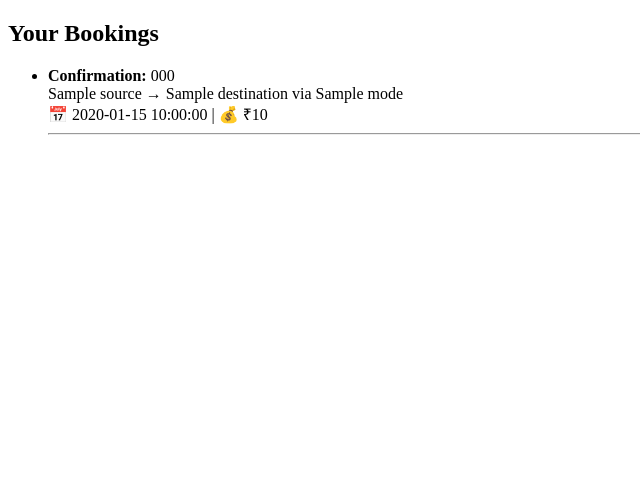
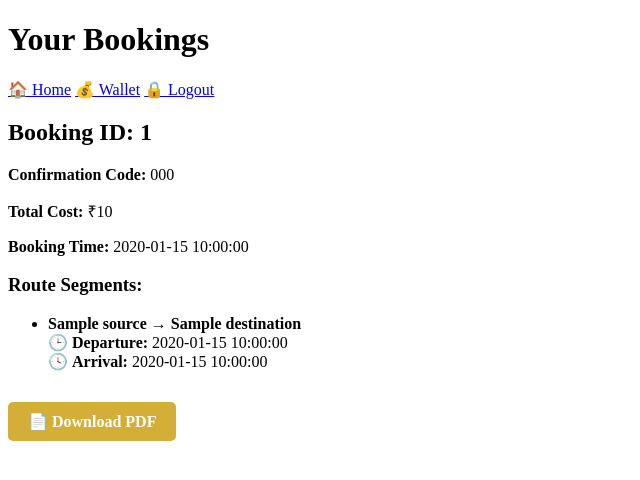
Before and after one commit to BHOOMIKAKN/YatriiMultimode, a Flask app: template templates/bookings.html in a window 1280 px wide. Shown: the top 480 px of the page, without its empty margins (0-640 px from the left). Run offline with Flask 3, Linux system fonts and the light colour scheme; the template is opened without the code that fills it: most values are stand-ins (such as "Sample title", 1, 10 or a date in 2020).

Commit message:
User Panel Complete

```diff
--- a/app.py
+++ b/app.py
@@ -33,8 +33,31 @@ def logout():
     return redirect('/login')
 
 
-def send_confirmation_email(to_address, confirmation_code, booking_details):
-    # Email subject and body content
+def send_confirmation_email(to_address, confirmation_code, route_segments):
+    # Construct booking details
+    booking_details = ""
+
+    for segment in route_segments:
+        source = segment.get('source', 'Unknown')
+        destination = segment.get('destination', 'Unknown')
+        mode = segment.get('mode', 'Unknown')
+        departure_datetime = segment.get('departure_datetime', 'N/A')
+        arrival_datetime = segment.get('arrival_datetime', 'N/A')
+        cost = segment.get('cost', 'N/A')
+        duration = segment.get('duration', 'N/A')
+
+        booking_details += f"""
+        From: {source}
+        To: {destination}
+        Mode of Transport: {mode}
+        Departure: {departure_datetime}
+        Arrival: {arrival_datetime}
+        Cost: ₹{cost}
+        Duration: {duration} minutes
+        ---------------------------
+        """
+
+    # Email subject and body
     subject = "Booking Confirmation"
     body = f"""
     Dear Customer,
@@ -52,7 +75,7 @@ def send_confirmation_email(to_address, confirmation_code, booking_details):
     Multimodal Transport System Team
     """
 
-    # Set up the MIME
+    # Set up MIME
     msg = MIMEMultipart()
     msg['From'] = SMTP_USERNAME
     msg['To'] = to_address
@@ -111,6 +134,8 @@ def format_route_with_dates(route, travel_date_str):
 
     return updated_route
 
+
+route_cache = {}
 
 
 @app.route('/find-routes', methods=['GET', 'POST'])
@@ -371,18 +396,16 @@ def user_bookings(user_id):
     return render_template('bookings.html', bookings=bookings)
 
 
-@app.route('/booking-confirmation', methods=['POST'])
-def booking_confirmation():
+@app.route('/booking-confirmation/<int:route_id>', methods=['POST'])
+def booking_confirmation(route_id):
     user_id = session.get('user_id')
     if not user_id:
-        flash("Please log in to confirm your booking.", "error")
+        flash("Booking session expired or not logged in", "error")
         return redirect('/login')
 
-    # ✅ Get selected route from session and debug
-    selected_route = session.get('selected_route')
-    print("Selected route from session:", selected_route)  # 🔍 Debug selected route
+    selected_route = route_cache.get(route_id)
     if not selected_route:
-        flash("No route selected.", "error")
+        flash("Session expired. Please search again.", "error")
         return redirect('/find-routes')
 
     total_cost = selected_route['total_cost']
@@ -392,61 +415,115 @@ def booking_confirmation():
     cursor = conn.cursor()
 
     try:
-        # ✅ Step 1: Check wallet balance before deduction
         cursor.execute("SELECT balance FROM wallet WHERE user_id = %s", (user_id,))
         result = cursor.fetchone()
         print("Wallet query result:", result)
 
-        if not result or result[0] < total_cost:
+        if not result:
+            flash("Wallet not found for this user.", "error")
+            return redirect('/wallet')
+
+        wallet_balance = result['balance']
+        if wallet_balance < total_cost:
             flash("Insufficient wallet balance.", "error")
             return redirect('/wallet')
 
-        print("Wallet balance:", result[0])
+        cursor.execute("UPDATE wallet SET balance = balance - %s WHERE user_id = %s", (total_cost, user_id))
 
-        # ✅ Step 2: Deduct from wallet
-        cursor.execute("UPDATE wallet SET balance = balance - %s WHERE user_id = %s", (total_cost, user_id))
-        print(f"Deducted ₹{total_cost} from wallet for user {user_id}")
+        confirmation_code = str(uuid.uuid4())[:8].upper()  # Generate unique code
 
-        # ✅ Step 3: Save booking
-        confirmation_code = str(uuid.uuid4())[:8].upper()
         first_segment_route_id = route_segments[0]['id']
-        print("Inserting into bookings with:", user_id, first_segment_route_id, total_cost, confirmation_code)
-
         cursor.execute("""
             INSERT INTO bookings (user_id, route_id, cost, confirmation_code)
             VALUES (%s, %s, %s, %s)
         """, (user_id, first_segment_route_id, total_cost, confirmation_code))
 
         booking_id = cursor.lastrowid
-        print("Generated booking_id:", booking_id)
-
-        # ✅ Step 4: Insert each segment into booking_routes
-        print("Inserting segments for booking_id:", booking_id)
         for segment in route_segments:
-            print("Segment route_id:", segment['id'])
             cursor.execute("INSERT INTO booking_routes (booking_id, route_id) VALUES (%s, %s)", (booking_id, segment['id']))
 
-        # ✅ Commit transaction
         conn.commit()
+        print("Route segments:", route_segments)
 
-        # ✅ Step 5: Confirm data is saved
-        cursor.execute("SELECT * FROM bookings WHERE id = %s", (booking_id,))
-        saved_booking = cursor.fetchone()
-        print("Booking saved:", saved_booking)
+        # Step 1: Retrieve user email
+        cursor.execute("SELECT email FROM users WHERE id = %s", (user_id,))
+        user_email = cursor.fetchone()['email']
 
-        flash("Booking confirmed successfully!", "success")
+        # Step 2: Create the booking details string
+        # Assuming 'name' key might be different in some segments
+        booking_details = "\n".join(
+            [f"Route Segment: {segment.get('name', 'Unknown')} (ID: {segment['id']})" for segment in route_segments])
+
+        # Step 3: Send the confirmation email
+        send_confirmation_email(user_email, confirmation_code, route_segments)
+
+        # Step 4: Flash success message and redirect to bookings page
+        flash("Booking confirmed successfully! A confirmation email has been sent.", "success")
         return redirect('/bookings')
 
     except Exception as e:
-        # ✅ Print full error
         traceback.print_exc()
-        print("Exception occurred:", str(e))
         conn.rollback()
         flash("Booking failed due to an error.", "error")
         return redirect('/find-routes')
 
     finally:
         conn.close()
+
+
+@app.route('/bookings')
+def view_bookings():
+    user_id = session.get('user_id')
+    if not user_id:
+        flash("Please log in to view bookings.", "error")
+        return redirect('/login')
+
+    conn = get_connection()
+    cursor = conn.cursor()
+
+    try:
+        # Get all bookings and their route segments
+        cursor.execute("""
+            SELECT b.id AS booking_id, b.cost, b.booking_time, b.confirmation_code,
+                   r.source, r.destination, r.departure_time, r.arrival_time
+            FROM bookings b
+            JOIN booking_routes br ON b.id = br.booking_id
+            JOIN routes r ON br.route_id = r.id
+            WHERE b.user_id = %s
+            ORDER BY b.booking_time DESC
+        """, (user_id,))
+
+        rows = cursor.fetchall()
+        print("Fetched rows:", rows)  # Debugging line to check if results are returned
+
+        # Group segments by booking_id
+        bookings = {}
+        for row in rows:
+            bid = row['booking_id']
+            if bid not in bookings:
+                bookings[bid] = {
+                    'confirmation_code': row['confirmation_code'],
+                    'cost': row['cost'],
+                    'booking_time': row['booking_time'],
+                    'segments': []
+                }
+            bookings[bid]['segments'].append({
+                'source': row['source'],
+                'destination': row['destination'],
+                'departure_time': row['departure_time'],
+                'arrival_time': row['arrival_time']
+            })
+
+        return render_template('bookings.html', bookings=bookings)
+
+    except Exception as e:
+        traceback.print_exc()
+        flash("Could not retrieve your bookings.", "error")
+        return redirect('/')
+
+    finally:
+        conn.close()
+
 
 def confirm_booking(selected_route):
     user_id = session.get('user_id')
--- a/templates/bookings.html
+++ b/templates/bookings.html
@@ -1,23 +1,72 @@
 <!DOCTYPE html>
-<html>
+<html lang="en">
 <head>
-    <title>Your Bookings</title>
+    <meta charset="UTF-8">
+    <title>Your Bookings - YatriSimplified</title>
+    <style>
+        /* (All your existing styles here, no change) */
+
+        .download-button {
+            display: inline-block;
+            margin-top: 15px;
+            padding: 10px 20px;
+            background-color: #d4af37;
+            color: white;
+            text-decoration: none;
+            font-weight: bold;
+            border-radius: 5px;
+            transition: background-color 0.3s ease;
+        }
+
+        .download-button:hover {
+            background-color: #c39b35;
+        }
+    </style>
 </head>
 <body>
-    <h2>Your Bookings</h2>
+
+    <div class="header">
+        <h1>Your Bookings</h1>
+        <div class="header-links">
+            <a href="/">🏠 Home</a>
+            <a href="/wallet">💰 Wallet</a>
+            <a href="/logout">🔒 Logout</a>
+        </div>
+    </div>
+
+    <div class="container">
         {% if bookings %}
-        <ul>
-            {% for b in bookings %}
+            {% for booking_id, booking in bookings.items() %}
+                <div class="booking">
+                    <h2>Booking ID: {{ booking_id }}</h2>
+                    <div class="booking-details">
+                        <p><strong>Confirmation Code:</strong> {{ booking.confirmation_code }}</p>
+                        <p><strong>Total Cost:</strong> ₹{{ booking.cost }}</p>
+                        <p><strong>Booking Time:</strong> {{ booking.booking_time }}</p>
+                    </div>
+                    <h3>Route Segments:</h3>
+                    <ul class="segments">
+                        {% for segment in booking.segments %}
                             <li>
-                    <strong>Confirmation:</strong> {{ b.confirmation_code }}<br>
-                    {{ b.source }} → {{ b.destination }} via {{ b.mode }}<br>
-                    📅 {{ b.booking_time }} | 💰 ₹{{ b.cost }}
+                                <strong>{{ segment.source }} → {{ segment.destination }}</strong><br>
+                                🕒 <strong>Departure:</strong> {{ segment.departure_time }}<br>
+                                🕓 <strong>Arrival:</strong> {{ segment.arrival_time }}
                             </li>
-                <hr>
                         {% endfor %}
                     </ul>
+
+                    <!-- Download PDF Button -->
+                    <a href="{{ url_for('download_booking_pdf', booking_id=booking_id) }}" class="download-button" target="_blank">
+                        📄 Download PDF
+                    </a>
+                </div>
+            {% endfor %}
         {% else %}
+            <div class="no-bookings">
                 <p>No bookings found.</p>
+            </div>
         {% endif %}
+    </div>
+
 </body>
 </html>
```
Also changed, not shown: templates/confirmation.html (+7 -3 lines). Lines whose indentation alone changed are shown as unchanged.
